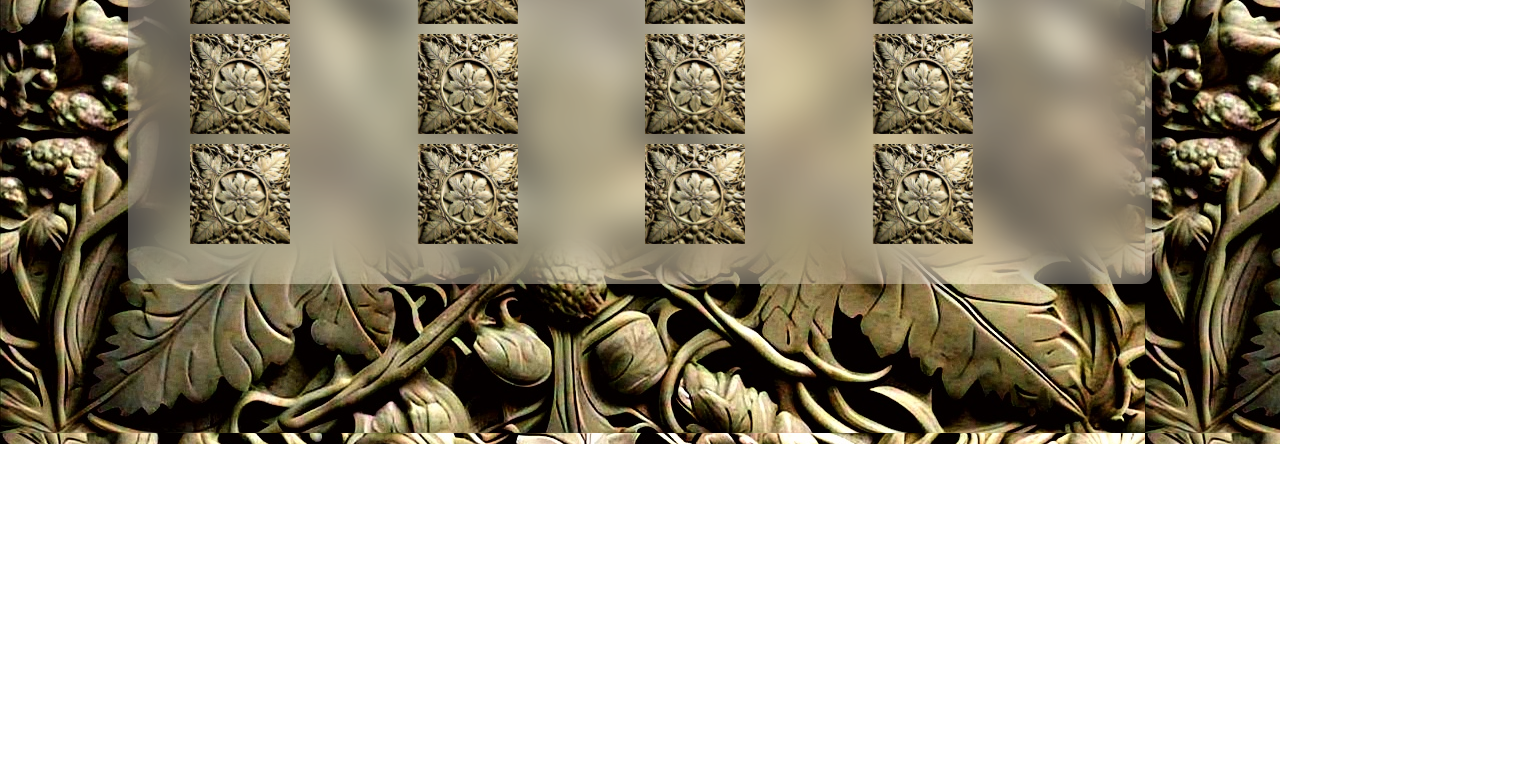
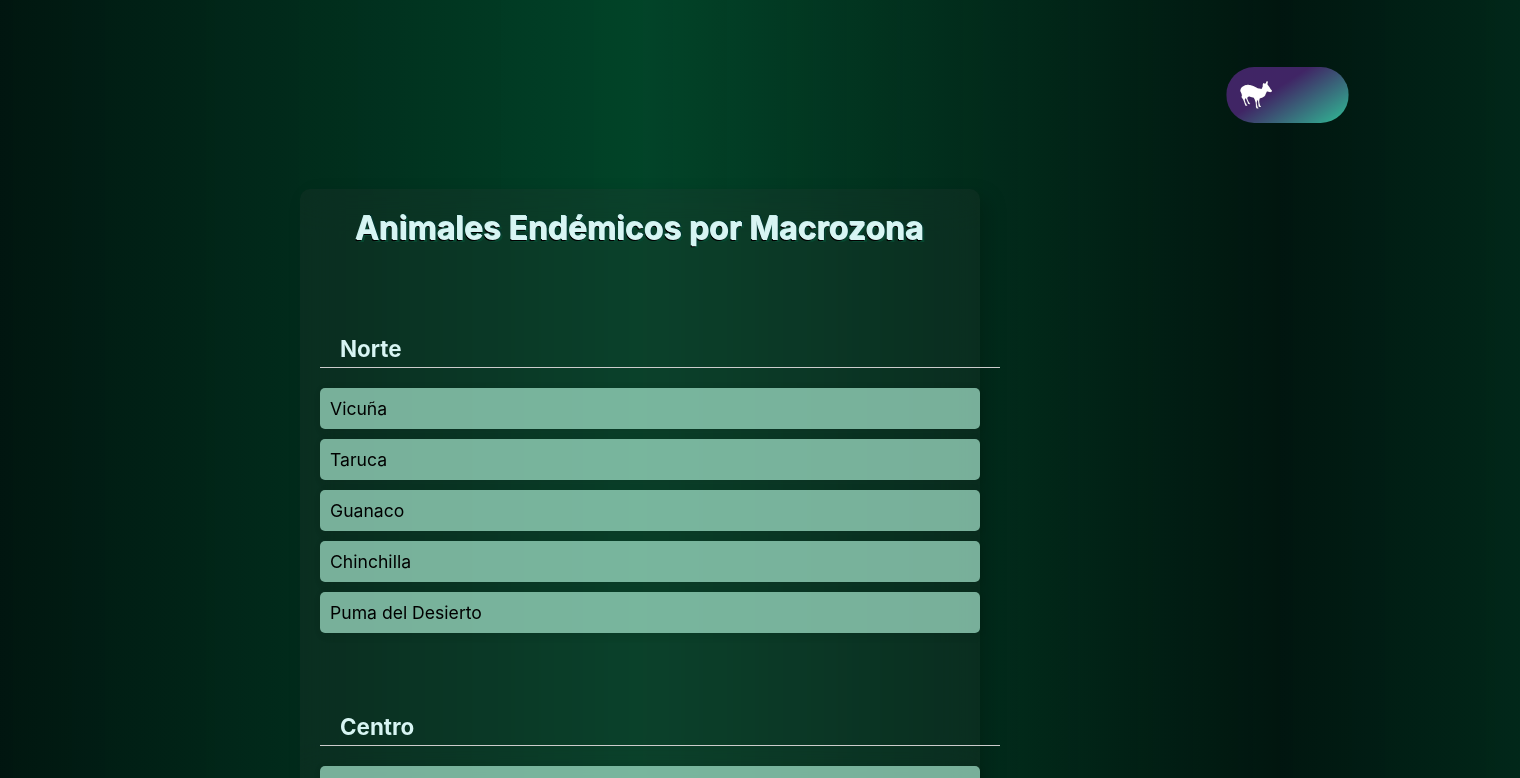
Before and after one commit to Yin-Aranguiz/PuduPedia, a React (Create React App) app in the folder pudupedia/: page /vida-silvestre in a window 1280 px wide. Shown: the part 585-1363 px from the top of the page, 1520 px wide, since content can reach past the window. Before the commit the page ends 1029 px from the top, so only its background shows below. Built offline with nearby package versions, Linux system fonts and the light colour scheme; grey boxes are pictures that could not be loaded.

Commit message:
agregando InfoMap

```diff
--- a/pudupedia/src/App.js
+++ b/pudupedia/src/App.js
@@ -1,35 +1,37 @@
 import React from 'react';
-import Memopudu from './Components/GamePage/MemoPudu/Memopudu';
+// import Memopudu from './Components/GamePage/MemoPudu/Memopudu';
+// import InfoMap from './Components/MapPage/InfoMap';
+import Bubbles from './Components/MapPage/Bubbles';
 // import PuduHierbaPuma from './Components/GamePage/PuHiPuGame/PuduHierbaPuma';
-// import Bubbles from './Components/MapPage/Bubbles';
-// import { BrowserRouter as Router, Route, Routes } from 'react-router-dom';
-// import LandingPage from './Components/LandingPage/LandingPage';
-// import GamePage from './Components/GamePage/GamePage';
+import { BrowserRouter as Router, Route, Routes } from 'react-router-dom';
+import LandingPage from './Components/LandingPage/LandingPage';
+import GamePage from './Components/GamePage/GamePage';
 // import TriviaGame from './Components/GamePage/TriviaGame/TriviaGame';
-// import NavBar from './Components/LandingPage/Navbar/NavBar';
-// import AboutUs from './Components/AboutUsPage/AboutUs';
-// import SignLog from './Components/LoginPage/signlog/SignLog';
+import NavBar from './Components/LandingPage/Navbar/NavBar';
+import AboutUs from './Components/AboutUsPage/AboutUs';
+import SignLog from './Components/LoginPage/signlog/SignLog';
 // import AppGallery from './Components/GalleryPage/AppGallery';
 
 
 
 function App() {
     return (
-        // <Router>
-        // <NavBar />
-        //    <Routes>
-        //        <Route path="/" element={<LandingPage />} />
-        //        <Route path="/juegos" element={<GamePage />} />
-        //        {/* <Route path="/trivia/:id" element={<TriviaGame />} /> */}
-        //        <Route path="/vida-silvestre" element={<Bubbles />} />
-        //        {/* <Route path="/puduGame/:id" element={<PuduHierbaPuma />} /> */}
-        //        <Route path='/quienes-somos' element={<AboutUs />} />
-        //        <Route path="/signlog" element={<SignLog />} />
-        //    </Routes>
-        // </Router>
+        <Router>
+        <NavBar />
+           <Routes>
+               <Route path="/" element={<LandingPage />} />
+               <Route path="/juegos" element={<GamePage />} />
+               {/* <Route path="/trivia/:id" element={<TriviaGame />} /> */}
+               <Route path="/vida-silvestre" element={<Bubbles />} />
+               {/* <Route path="/puduGame/:id" element={<PuduHierbaPuma />} /> */}
+               <Route path='/quienes-somos' element={<AboutUs />} />
+               <Route path="/signlog" element={<SignLog />} />
+           </Routes>
+        </Router>
 
         // <AppGallery />
-        <Memopudu />
+        // <Memopudu />
+        // <Bubbles />
 
 
 
--- a/pudupedia/src/Components/AboutUsPage/AboutUs.js
+++ b/pudupedia/src/Components/AboutUsPage/AboutUs.js
@@ -1,7 +1,7 @@
 import React from 'react';
 import './AboutUs.css';
 import Header from '../LandingPage/Header/Header';
-import Footer from '../LandingPage/Footer/Footer';
+
 import userIcon from './user-icon-placeholder.png';
 import LinkedLogo from './LinkedIn_logo.png';
 import GitHubLogo from './GitHub_Logo.png';
@@ -146,7 +146,7 @@ const AboutUs = () => {
             </div>
           </div>
         </div>
-        <Footer className="transformed3" />
+
       </div>
     </div>
   )
--- a/pudupedia/src/Components/GalleryPage/GalleryPage.jsx
+++ b/pudupedia/src/Components/GalleryPage/GalleryPage.jsx
@@ -2,7 +2,7 @@ import React from 'react';
 import './App.css';
 import Accordion from './Accordion';
 import Header from '../LandingPage/Header/Header';
-import Footer from '../LandingPage/Footer/Footer';
+
 
 const GalleryPage = ({ animal }) => {
     return (
@@ -15,7 +15,7 @@ const GalleryPage = ({ animal }) => {
             <div className="accordion-wrapper">
                 <Accordion animal={animal} />
             </div>
-            <Footer className={'transformed'}/>
+
         </div>
     );
 };
--- a/pudupedia/src/Components/GamePage/GamePage.jsx
+++ b/pudupedia/src/Components/GamePage/GamePage.jsx
@@ -1,6 +1,5 @@
 import React from 'react';
 import Header from '../LandingPage/Header/Header';
-import Footer from '../LandingPage/Footer/Footer';
 import Gallery from './Carousel/Gallery';
 import Middle from './Middle/Middle';
 import NavBar from '../LandingPage/Navbar/NavBar'
@@ -17,7 +16,6 @@ const GamePage = () => {
             <NavBar/>
             <Gallery />
             <InfoGame/>
-            <Footer className="transformed"/>
         </div>
     );
 }
--- a/pudupedia/src/Components/LandingPage/Header/Header.css
+++ b/pudupedia/src/Components/LandingPage/Header/Header.css
@@ -170,5 +170,6 @@
 }
 
 .backOff {
-  transform: translateY(150px);
+  transform: translateY(145px) translateX(-70vh);
+  width: 190vh;
 }
--- a/pudupedia/src/Components/LoginPage/signlog/SignLog.js
+++ b/pudupedia/src/Components/LoginPage/signlog/SignLog.js
@@ -1,7 +1,6 @@
 import React, { useState } from 'react';
 import './SignLog.css';
 import Header from '../../LandingPage/Header/Header';
-import Footer from '../../LandingPage/Footer/Footer';
 
 const SignAndLog = () => {
 	const [isSignUp, setIsSignUp] = useState(false);
--- a/pudupedia/src/Components/MapPage/Bubbles.css
+++ b/pudupedia/src/Components/MapPage/Bubbles.css
@@ -4,6 +4,7 @@
 .radial-menu {
     position: relative;
     cursor: pointer;
+
 }
 
 /* Estilo para el área más grande que contiene el menú */
--- a/pudupedia/src/Components/MapPage/Bubbles.jsx
+++ b/pudupedia/src/Components/MapPage/Bubbles.jsx
@@ -7,9 +7,9 @@ import guina from './Guiña.jpg';
 import pudu from './PuduComiendo.jpg';
 import picoDeLoro from './picoDeLoro.jpg';
 import ananuca from './ananuca.jpg';
-import Header from '../LandingPage/Header/Header';
-import Footer from '../LandingPage/Footer/Footer';
+
 import Buttons from './Buttons'
+import InfoMap from './InfoMap';
 
 const Bubbles = () => {
   const [activeMacrozone, setActiveMacrozone] = useState(null);
@@ -97,7 +97,7 @@ const Bubbles = () => {
 
   return (
     <div className="radial-menu">
-      <Header className={'backOff'}/>
+
       <div className='bubble'>
       <h1 className="macrozone-name">RUTA ENDÉMICA </h1>
       <Map onMacrozoneClick={handleMacrozoneClick} />
@@ -130,10 +130,9 @@ const Bubbles = () => {
           </>
         )}
       </div>
-
       <Buttons onToggle={toggleFaunaFlora} />
-      <Footer className={'transformed'} />
       </div>
+      <InfoMap />
     </div>
   );
 };
--- /dev/null
+++ b/pudupedia/src/Components/MapPage/InfoMap.css
@@ -0,0 +1,80 @@
+
+.info-map {
+    background-color: rgba(59, 56, 56, 0.175);
+    margin: 50px auto 100px auto;
+    padding: 20px;
+    border-radius: 10px;
+    box-shadow: 8px 8px 20px rgba(0, 0, 0, 0.185);
+    backdrop-filter: blur(20px);
+    -webkit-backdrop-filter: blur(5px);
+    width: 50%;
+    height: 50%;
+    display: flex;
+    flex-direction: column;
+    justify-content: flex-start;
+    align-items: center;
+}
+
+.info-map h2 {
+    margin-top: 0;
+    text-align: center;
+    width: 100%;
+    color: #d8f5f3;
+    font-size: 2rem;
+    text-shadow:
+        -1px -1px 0 rgb(204, 242, 240), /* Sombra superior izquierda */
+        1px -1px 0 rgb(3, 56, 50),  /* Sombra superior derecha */
+        -1px 1px 0 rgb(0, 0, 0),  /* Sombra inferior izquierda */
+        2px 2px 0 rgb(7, 71, 48);   /* Sombra inferior derecha */
+}
+
+.info-map ul {
+    list-style: none;
+    padding: 0;
+    margin: 20px 0 0;
+    width: 100%;
+    gap: 10px;
+    display: flex;
+    flex-direction: column;
+}
+
+.info-map li {
+    display: flex;
+
+    align-items: center;
+    width: 100%;
+    font-size: 1.1rem;
+    padding: 10px;
+    background-color: rgba(173, 237, 212, 0.678);
+    border-radius: 5px;
+    box-shadow: 2px 2px 10px rgba(0, 0, 0, 0.1);
+    transition: transform 0.2s, background-color 0.2s;
+}
+
+.info-map li:hover {
+    transform: scale(1.02);
+    background-color: rgba(255, 255, 255, 0.908);
+}
+
+.info-map li a {
+    color: #000;
+    text-decoration: none;
+
+
+}
+
+.info-map li a:hover {
+    color: #0c4e44;
+    text-decoration: none;
+}
+
+.info-map h3 {
+    margin-top: 20px;
+    margin-bottom: 10px;
+    text-align: left;
+    width: 100%;
+    font-size: 1.4rem;
+    color: #d8f5f3;
+    border-bottom: 1px solid #ccc;
+    padding-bottom: 5px;
+}
--- /dev/null
+++ b/pudupedia/src/Components/MapPage/InfoMap.jsx
@@ -0,0 +1,49 @@
+import React from 'react';
+import './InfoMap.css'
+
+
+const InfoMap = () => {
+    return (
+        <div className="info-map">
+            <h2>Animales Endémicos por Macrozona</h2>
+            <ul>
+                <h3>Norte</h3>
+                <li><a href="#norte">Vicuña</a></li>
+                <li><a href="#norte">Taruca</a></li>
+                <li><a href="#norte">Guanaco</a></li>
+                <li><a href="#norte">Chinchilla</a></li>
+                <li><a href="#norte">Puma del Desierto</a></li>
+                <br/>
+                <h3>Centro</h3>
+                <li><a href="#centro">Chungungo</a></li>
+                <li><a href="#centro">Zorro de Darwin</a></li>
+                <li><a href="#centro">Huemul</a></li>
+                <li><a href="#centro">Cóndor</a></li>
+                <li><a href="#centro">Picaflor de Arica</a></li>
+                <br/>
+                <h3>Centro-Sur</h3>
+                <li><a href="#centro-sur">Monito del Monte</a></li>
+                <li><a href="#centro-sur">Pudú</a></li>
+                <li><a href="#centro-sur">Carpintero Negro</a></li>
+                <li><a href="#centro-sur">Pato Cortacorrientes</a></li>
+                <li><a href="#centro-sur">Zorro Culpeo</a></li>
+                <br/>
+                <h3>Sur</h3>
+                <li><a href="#sur">Pingüino de Magallanes</a></li>
+                <li><a href="#sur">Zorro Colorado</a></li>
+                <li><a href="#sur">Cóndor Andino</a></li>
+                <li><a href="#sur">Cisne de Cuello Negro</a></li>
+                <li><a href="#sur">Foca Leopardo</a></li>
+                <br/>
+                <h3>Austral</h3>
+                <li><a href="#austral">Gato Montés</a></li>
+                <li><a href="#austral">Ñandú</a></li>
+                <li><a href="#austral">Pingüino Rey</a></li>
+                <li><a href="#austral">Chungungo Patagónico</a></li>
+                <li><a href="#austral">Zorro Fueguino</a></li>
+            </ul>
+        </div>
+    );
+};
+
+export default InfoMap;
--- a/pudupedia/src/Components/MapPage/Map.jsx
+++ b/pudupedia/src/Components/MapPage/Map.jsx
@@ -1,8 +1,8 @@
 import React, { useState } from 'react';
 import './Map.css';
+import Header from '../LandingPage/Header/Header';
 
-
-const Mapita = ({ onMacrozoneClick}) => {
+const Map = ({ onMacrozoneClick}) => {
     const [hoveredMacrozone, setHoveredMacrozone] = useState(null);
 
     const handleClick = (macrozone, event) => {
@@ -34,6 +34,7 @@ const Mapita = ({ onMacrozoneClick}) => {
 
     return (
         <div className="map-container">
+            <Header className={'backOff'}/>
             <svg
                 onClick={(e) => handleClick('macrozone', e)}
                 version="1.1"
@@ -174,4 +175,4 @@ const Mapita = ({ onMacrozoneClick}) => {
     );
 };
 
-export default Mapita;
+export default Map;
```
